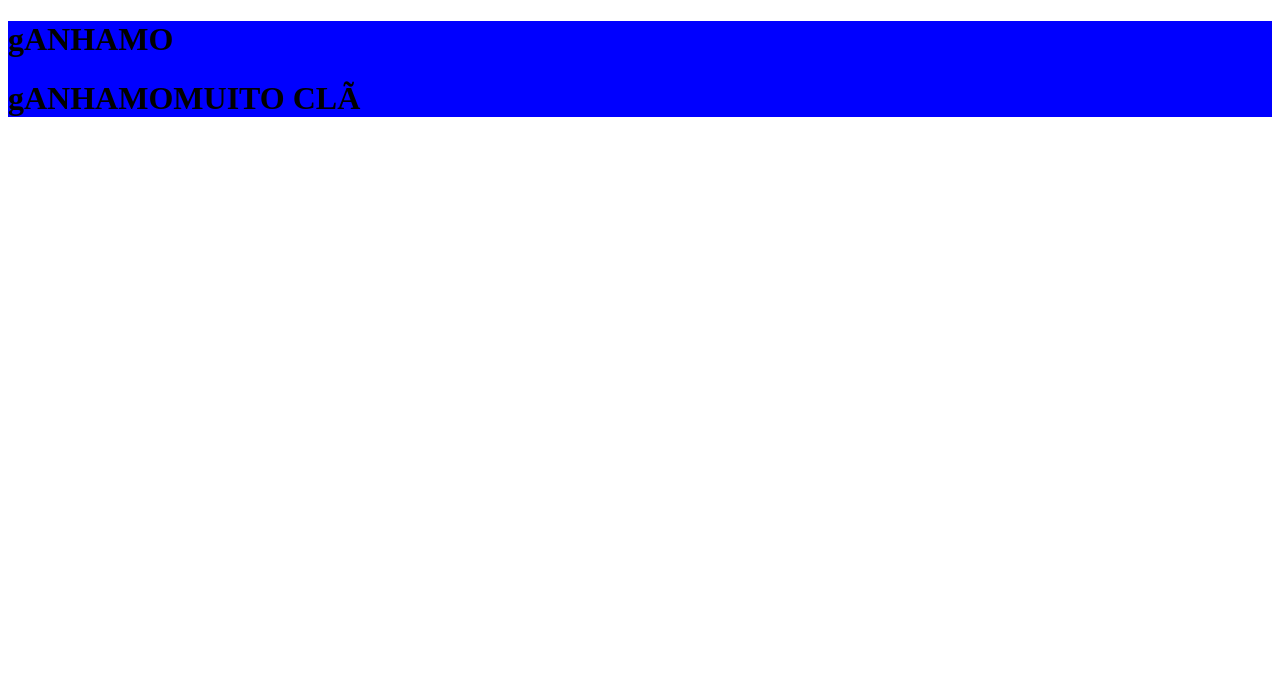
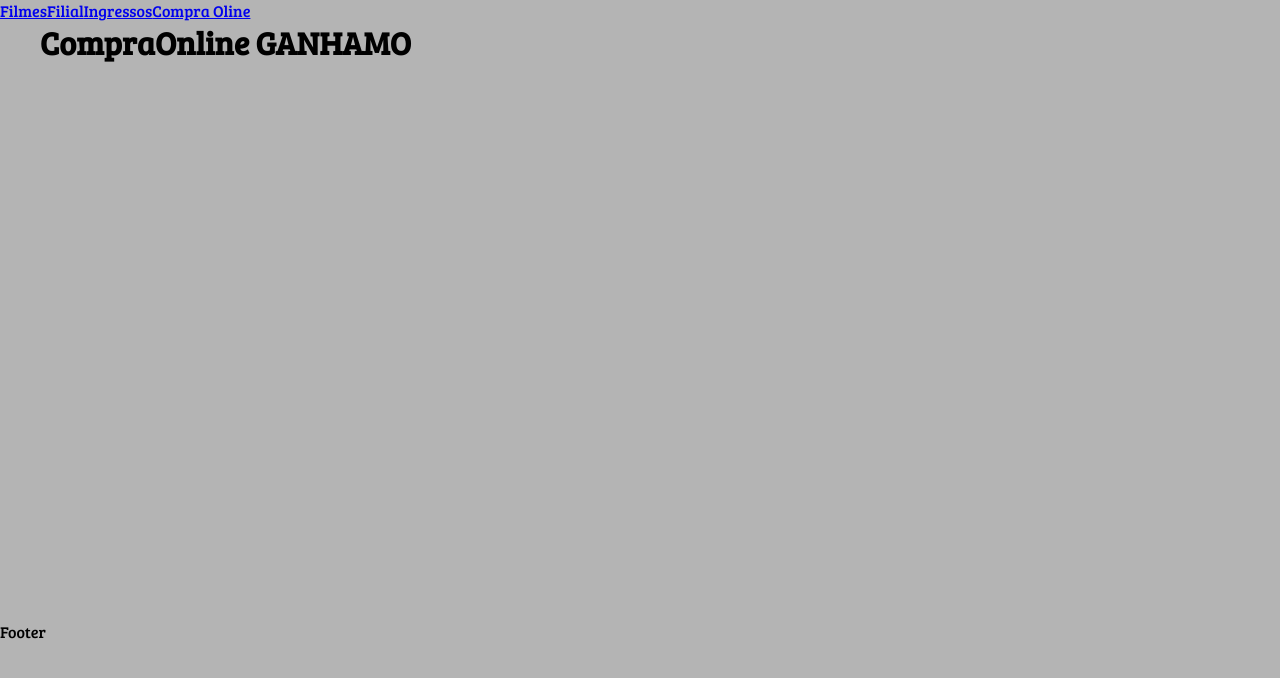
Before and after one commit to XandyNinfadora/Projeto_M3_LadoC, a React (Vite) app: page /compraonline in a window 1280 px wide. Shown: the top 678 px of the page. Built offline with nearby package versions, Linux system fonts and the light colour scheme.

Commit message:
criação dos arquivos base e estrutura páginas

```diff
--- a/index.html
+++ b/index.html
@@ -2,9 +2,11 @@
 <html lang="en">
   <head>
     <meta charset="UTF-8" />
-    <link rel="icon" type="image/svg+xml" href="/vite.svg" />
+    <link rel="icon" type="image" href="public/iconClaquete.png" />
     <meta name="viewport" content="width=device-width, initial-scale=1.0" />
     <title>Lado C</title>
+    <link rel="preconnect" href="https://fonts.gstatic.com" crossorigin>
+<link href="https://fonts.googleapis.com/css2?family=Bree+Serif&display=swap" rel="stylesheet">
   </head>
   <body>
     <div id="root"></div>
--- a/package.json
+++ b/package.json
@@ -10,7 +10,8 @@
   },
   "dependencies": {
     "react": "^18.2.0",
-    "react-dom": "^18.2.0"
+    "react-dom": "^18.2.0",
+    "react-router-dom": "^6.4.3"
   },
   "devDependencies": {
     "@types/react": "^18.0.24",
--- a/src/App.jsx
+++ b/src/App.jsx
@@ -1,16 +1,33 @@
 import "./App.css";
-import Navbar from "./components/menu";
+import {BrowserRouter as Router, Routes, Route, Link, useRoutes} from 'react-router-dom'
+import Filmes from "./components/pages/Filmes";
+import Filial from "./components/pages/Filial";
+import Ingressos from "./components/pages/Ingressos";
+import CompraOnline from "./components/pages/CompraOnline";
+import Container from "./components/layout/Container";
 
-function Cabecalho() {
+function App() {
 
 
   return (
-    <div className="cabecalho3">
-<h1>gANHAMO</h1>
-<Navbar> </Navbar>
+    <>
+    <div className="linksIndex">
+      <Link to="/filmes">Filmes</Link>
+      <Link to="/filial">Filial</Link>
+      <Link to="/ingressos">Ingressos</Link>
+      <Link to="/compraonline">Compra Oline</Link>
     </div>
-
+    <Container customClass="min-height">
+    <Routes>
+      <Route path="/filmes" element={<Filmes/>}/>
+      <Route path="/filial" element={<Filial/>}/>
+      <Route path="/ingressos" element={<Ingressos/>}/>
+      <Route path="/compraonline" element={<CompraOnline/>}/>
+    </Routes>
+    </Container>
+    <p>Footer</p>
+    </>
   )
 }
 
-export default Cabecalho
+export default App
--- /dev/null
+++ b/src/components/layout/Container.jsx
@@ -0,0 +1,13 @@
+import styles from './Container.module.css'
+
+// alterar classes e será mudado os intens da disposição nesse container
+//vai ser um container flex e mudará propriedades por isso terá paramâmetro(props)
+function Container (props) {
+    return (
+        <div className={`${styles.container} ${styles[props.customClass]}`}>
+            {props.children}
+        </div>
+    )
+}
+
+export default Container;
--- /dev/null
+++ b/src/components/layout/Container.module.css
@@ -0,0 +1,18 @@
+.container {
+    width: 1200px;
+    display: flex;
+    justify-content: space-between;
+    margin: 0 auto;
+    flex-wrap: wrap;
+}
+.min-height {
+    min-height: 75%;
+}
+.start {
+    justify-content: flex-start;
+}
+
+.column {
+    flex-direction: column;
+    justify-content: flex-start;
+}
--- /dev/null
+++ b/src/components/pages/CompraOnline.jsx
@@ -0,0 +1,6 @@
+function CompraOnline () {
+    return (
+        <h1>CompraOnline GANHAMO</h1>
+    )
+    }
+    export default CompraOnline;
--- /dev/null
+++ b/src/components/pages/Filial.jsx
@@ -0,0 +1,6 @@
+function Filial () {
+    return (
+        <h1>Filial GANHAMO</h1>
+    )
+    }
+    export default Filial;
--- /dev/null
+++ b/src/components/pages/Filmes.jsx
@@ -0,0 +1,6 @@
+function Filmes () {
+    return (
+        <h1>Filmes GANHAMO</h1>
+    )
+    }
+    export default Filmes;
--- /dev/null
+++ b/src/components/pages/Ingressos.jsx
@@ -0,0 +1,6 @@
+function Ingressos () {
+    return (
+        <h1>Ingressos GANHAMO</h1>
+    )
+    }
+    export default Ingressos;
--- a/src/index.css
+++ b/src/index.css
@@ -0,0 +1,11 @@
+* {
+    padding: 0;
+    margin: 0;
+    box-sizing: border-box;
+    font-family: 'Bree Serif', serif;
+
+}
+html, body, #root{
+background-color: rgb(180, 180, 180);
+height: 100%;
+}
--- a/src/main.jsx
+++ b/src/main.jsx
@@ -2,9 +2,12 @@ import React from 'react'
 import ReactDOM from 'react-dom/client'
 import App from './App'
 import './index.css'
+import {BrowserRouter} from 'react-router-dom'
 
 ReactDOM.createRoot(document.getElementById('root')).render(
   <React.StrictMode>
-    <App />
+    <BrowserRouter>
+    <App/>
+    </BrowserRouter>
   </React.StrictMode>
 )
```
Also changed, not shown: public/iconClaquete.png (added), 1 other file (tests, documents, lock files or other folders).
